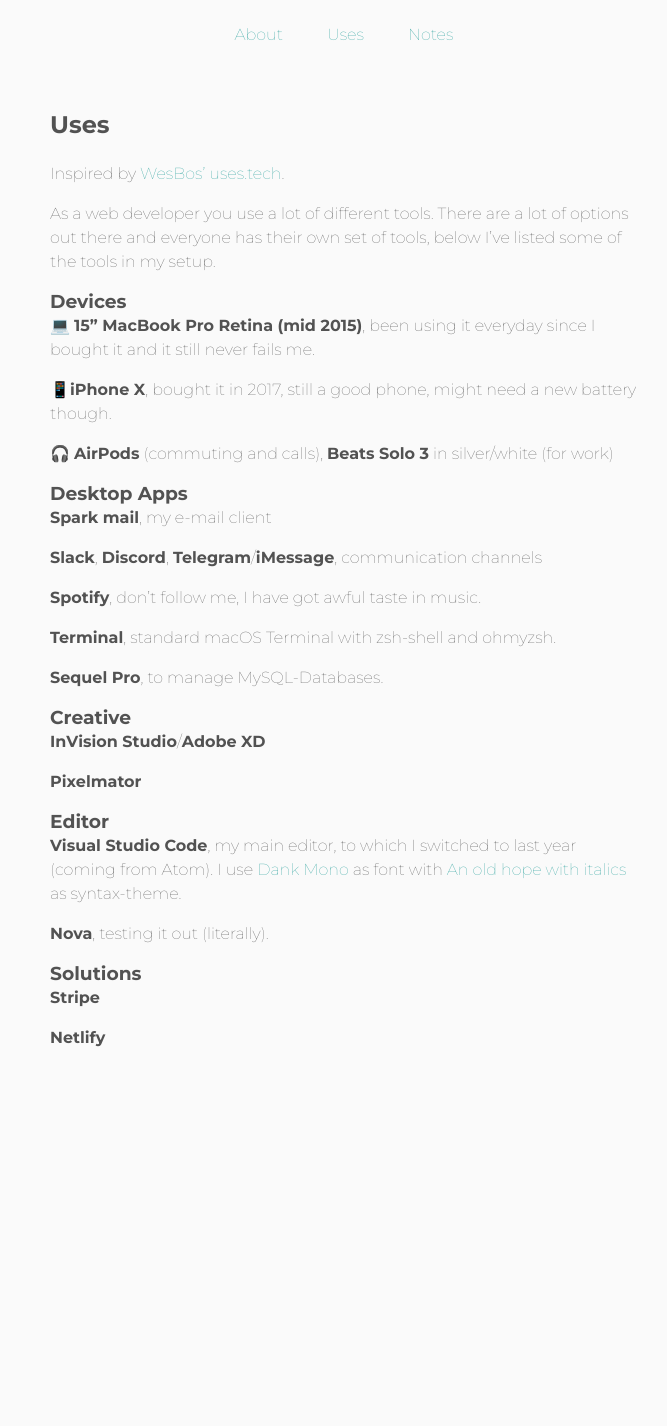
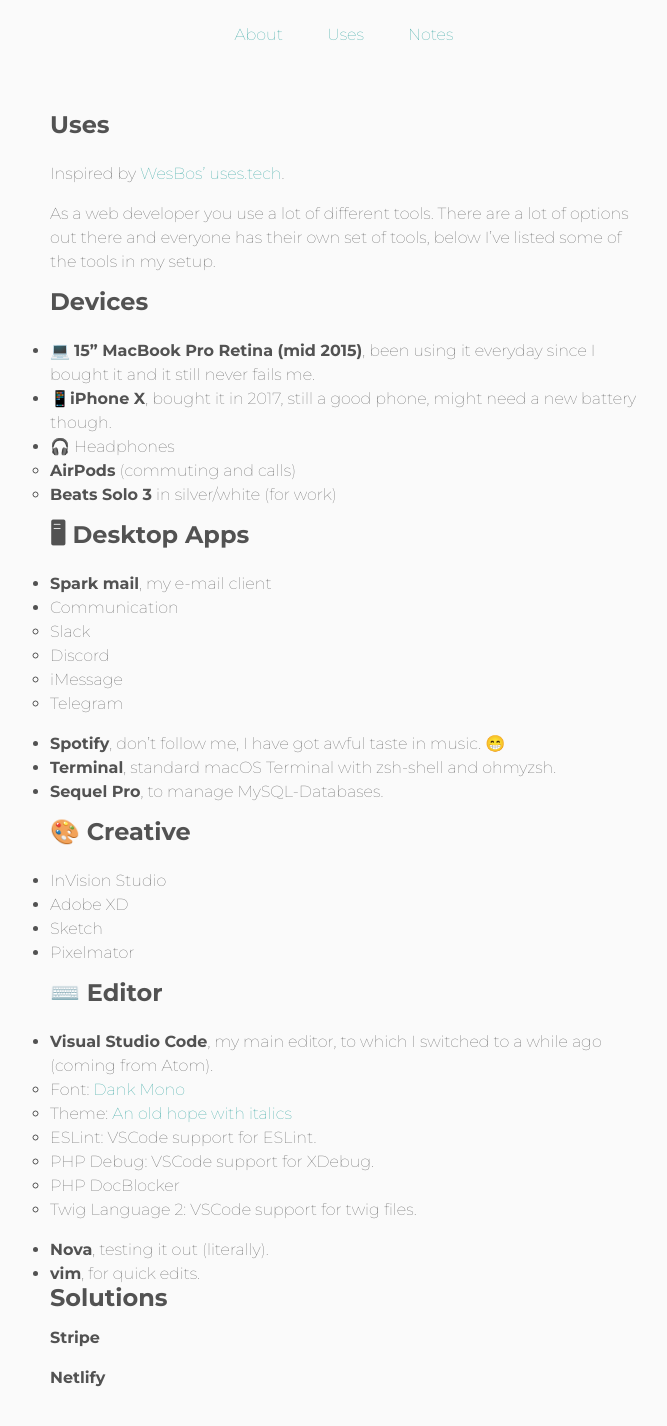
Before and after one commit to stephfh/stephfh.github.io, a Jekyll site: the page built from uses.md, in a window 1280 px wide, cut to the strip 343-1783 px from the top of the page. Shown: the top 1426 px of the strip, without its empty margins (296-963 px from the left). Built offline with Jekyll 4.4.1, drawn with Linux system fonts in a browser that asks for light colours; before the commit the page ends 1443 px from its top, so only the background shows below that.

Commit message:
reformat uses page

```diff
--- a/uses.md
+++ b/uses.md
@@ -7,37 +7,42 @@ Inspired by [WesBos' uses.tech](https://uses.tech).
 
 As a web developer you use a lot of different tools. There are a lot of options out there and everyone has their own set of tools, below I've listed some of the tools in my setup.
 
-### Devices
-💻 **15" MacBook Pro Retina (mid 2015)**, been using it everyday since I bought it and it still never fails me.
+## Devices
+* 💻 **15" MacBook Pro Retina (mid 2015)**, been using it everyday since I bought it and it still never fails me.
+* 📱**iPhone X**, bought it in 2017, still a good phone, might need a new battery though.
+* 🎧 Headphones
+    * **AirPods** (commuting and calls)
+    * **Beats Solo 3** in silver/white (for work)
 
-📱**iPhone X**, bought it in 2017, still a good phone, might need a new battery though.
+## 🖥 Desktop Apps
+* **Spark mail**, my e-mail client
+* Communication
+    * Slack
+    * Discord
+    * iMessage
+    * Telegram
+* **Spotify**, don't follow me, I have got awful taste in music. 😁
+* **Terminal**, standard macOS Terminal with zsh-shell and ohmyzsh.
+* **Sequel Pro**, to manage MySQL-Databases.
 
-🎧 **AirPods** (commuting and calls), **Beats Solo 3** in silver/white (for work)
+## 🎨 Creative
+* InVision Studio
+* Adobe XD
+* Sketch
+* Pixelmator
 
-### Desktop Apps
-**Spark mail**, my e-mail client
+## ⌨️ Editor
 
-**Slack**, **Discord**, **Telegram**/**iMessage**, communication channels
-
-**Spotify**, don't follow me, I have got awful taste in music.
-
-**Terminal**, standard macOS Terminal with zsh-shell and ohmyzsh.
-
-**Sequel Pro**, to manage MySQL-Databases.
-
-### Creative
-
-**InVision Studio**/**Adobe XD**
-
-**Pixelmator**
-
-### Editor
-
-**Visual Studio Code**, my main editor, to which I switched to last year (coming from Atom). I use [Dank Mono](https://dank.sh) as font with [An old hope with italics](https://marketplace.visualstudio.com/items?itemName=codepunkt.vscode-oldhope-italics) as syntax-theme.
-
-**Nova**, testing it out (literally).
-
-### Solutions
+* **Visual Studio Code**, my main editor, to which I switched to a while ago (coming from Atom).
+    * Font: [Dank Mono](https://dank.sh)
+    * Theme: [An old hope with italics](https://marketplace.visualstudio.com/items?itemName=codepunkt.vscode-oldhope-italics)
+    * ESLint: VSCode support for ESLint.
+    * PHP Debug: VSCode support for XDebug.
+    * PHP DocBlocker
+    * Twig Language 2: VSCode support for twig files.
+* **Nova**, testing it out (literally).
+* **vim**, for quick edits.
+##  Solutions
 
 **Stripe**
 
```
